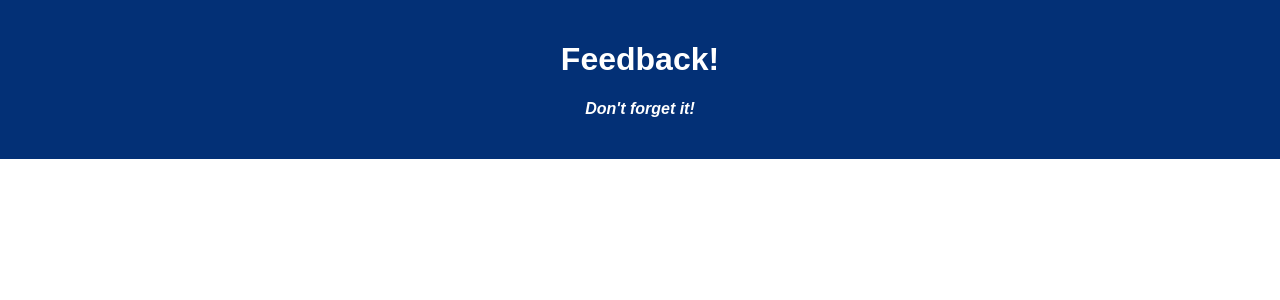
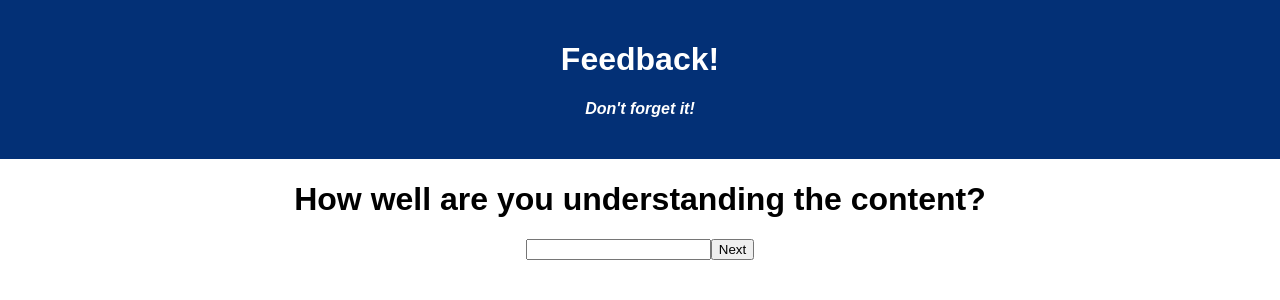
Before and after one commit to ttram7/weekend-redux-feedback-loop, a React (Create React App) app: page /#/step/two in a window 1280 px wide. Shown: the top 300 px of the page. Built offline with nearby package versions, Linux system fonts and the light colour scheme.

Commit message:
created StepTwo component and added route to app.jsx, created input form for understandScore, created reducer for understandScore in index.js, created onChange functions in both step components to dispatch action to reducer

```diff
--- a/src/components/App/App.jsx
+++ b/src/components/App/App.jsx
@@ -2,7 +2,8 @@ import React from 'react';
 import axios from 'axios';
 import './App.css';
 import { HashRouter as Router, Route, Link } from 'react-router-dom';
-import StepOne from './StepOne/StepOne';
+import StepOne from '../StepOne/StepOne';
+import StepTwo from '../StepTwo/StepTwo';
 
 function App() {
 
@@ -16,6 +17,9 @@ function App() {
         <Route exact path="/">
           <StepOne />
         </Route>
+        <Route path="/step/two">
+          <StepTwo />
+        </Route>
       </Router>
     </div>
   );
--- a/src/components/App/StepOne/StepOne.jsx
+++ b/src/components/StepOne/StepOne.jsx
@@ -6,11 +6,16 @@ function StepOne() {
     const dispatch = useDispatch();
     const history = useHistory();
 
+    const handleChangeOne = (event) => {
+        // Pass the data to our reducer
+        dispatch({ type: 'SET_FEELING_SCORE', payload: event.target.value });
+    }
+
     return (
         <>
             <h1>How are you feeling today?</h1>
             {/* <p>Feeling?</p> */}
-            <input value = {feelingScore} className="input" type="number" />
+            <input value = {feelingScore} onChange={handleChangeOne} className="input" type="text" />
             <button onClick = {() => history.push('/step/two')} className="button">Next</button>
             {/* <form>
                 Feeling?
--- /dev/null
+++ b/src/components/StepTwo/StepTwo.jsx
@@ -0,0 +1,29 @@
+import { useSelector, useDispatch } from 'react-redux';
+import { useHistory } from 'react-router-dom';
+
+function StepTwo() {
+    const understandScore = useSelector(store => store.understandScore); // getter
+    const dispatch = useDispatch();
+    const history = useHistory();
+
+    const handleChangeTwo = (event) => {
+        dispatch({ type: 'SET_UNDERSTAND_SCORE', payload: event.target.value });
+    }
+
+    return (
+        <>
+            <h1>How well are you understanding the content?</h1>
+            {/* <p>Feeling?</p> */}
+            <input value = {understandScore} onChange={handleChangeTwo}className="input" type="number" />
+            <button onClick = {() => history.push('/step/three')} className="button">Next</button>
+            {/* <form>
+                Feeling?
+                <input type ="number"/>
+            </form> */}
+
+
+
+        </>
+    )
+}
+export default StepTwo;
--- a/src/index.js
+++ b/src/index.js
@@ -14,11 +14,19 @@ const feelingScore = (state = '', action) => {
     return state;
 }
 
+const understandScore = (state = '', action) => {
+    if (action.type === 'SET_UNDERSTAND_SCORE') {
+        return action.payload;
+    }
+    return state;
+}
+
 const storeInstance = createStore(
     // reducers go here
     combineReducers(
         {
             feelingScore,
+            understandScore,
         }
     ),
     applyMiddleware(logger)
```
